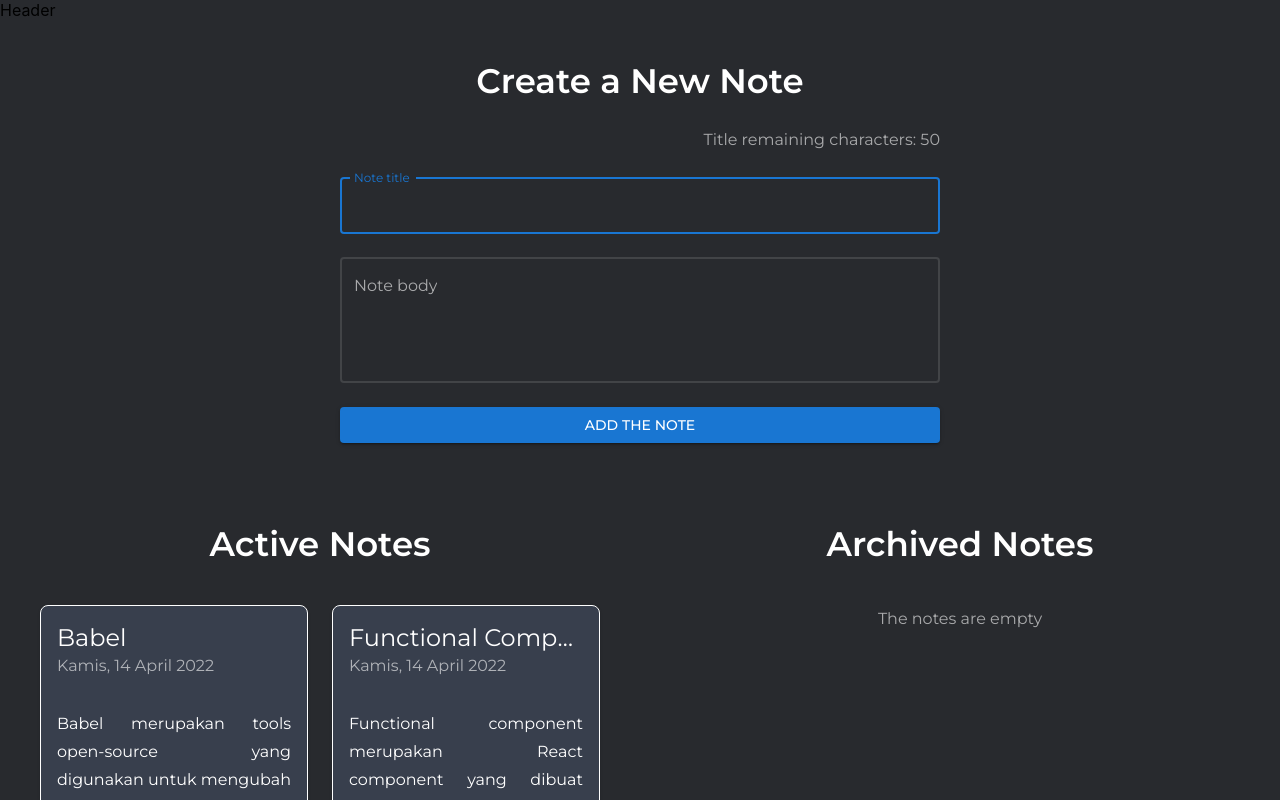
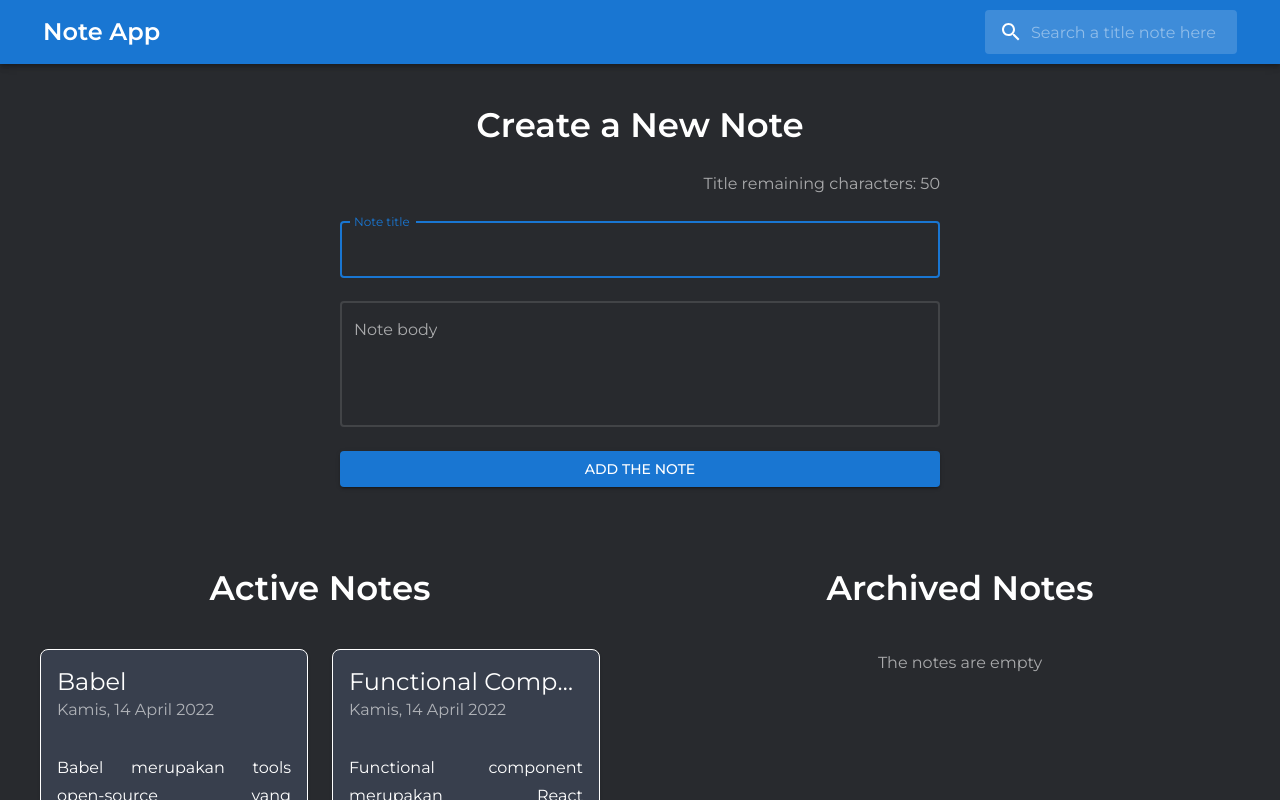
Before and after one commit to jaballogian/dicoding-submissions, a React (Create React App) app in the folder react/1-learn-react/: page / in a window 1280 px wide. Shown: the top 800 px of the page. Built offline with nearby package versions, Linux system fonts and the light colour scheme.

Commit message:
add App Bar component and its children

```diff
--- a/react/1-learn-react/src/components/Header.jsx
+++ b/react/1-learn-react/src/components/Header.jsx
@@ -1,9 +1,58 @@
 import { Component } from 'react'
+
+// MUIS
+import AppBar from '@mui/material/AppBar'
+import FormControl from '@mui/material/FormControl'
+import InputAdornment from '@mui/material/InputAdornment'
+import OutlinedInput from '@mui/material/OutlinedInput'
+import Toolbar from '@mui/material/Toolbar'
+import Typography from '@mui/material/Typography'
+import { alpha } from '@mui/material/styles'
+
+// MUI ICONS
+import IconSearch from '@mui/icons-material/Search'
 
 class Header extends Component {
   render () {
     return (
-      <div>Header</div>
+      <AppBar position='static'>
+        <Toolbar sx={{
+          margin: '0px 40px',
+          justifyContent: 'space-between',
+          alignItems: 'center',
+        }}>
+          {/* TITLE */}
+          <Typography
+            variant='h5'
+            component='h1'
+            fontWeight={600}
+          >
+            Note App
+          </Typography>
+
+          {/* SEARCH INPUT */}
+          <FormControl>
+            <OutlinedInput
+              placeholder='Search a title note here'
+              name='search'
+              startAdornment={
+                <InputAdornment position='start'>
+                  <IconSearch sx={(theme) => ({
+                    color: theme.palette.common.white,
+                  })}/>
+                </InputAdornment>
+              }
+              sx={(theme) => ({
+                height: 44,
+                '& fieldset': {
+                  border: 'none',
+                },
+                backgroundColor: alpha(theme.palette.common.white, 0.16),
+              })}
+            />
+          </FormControl>
+        </Toolbar>
+      </AppBar>
     )
   }
 }
```
